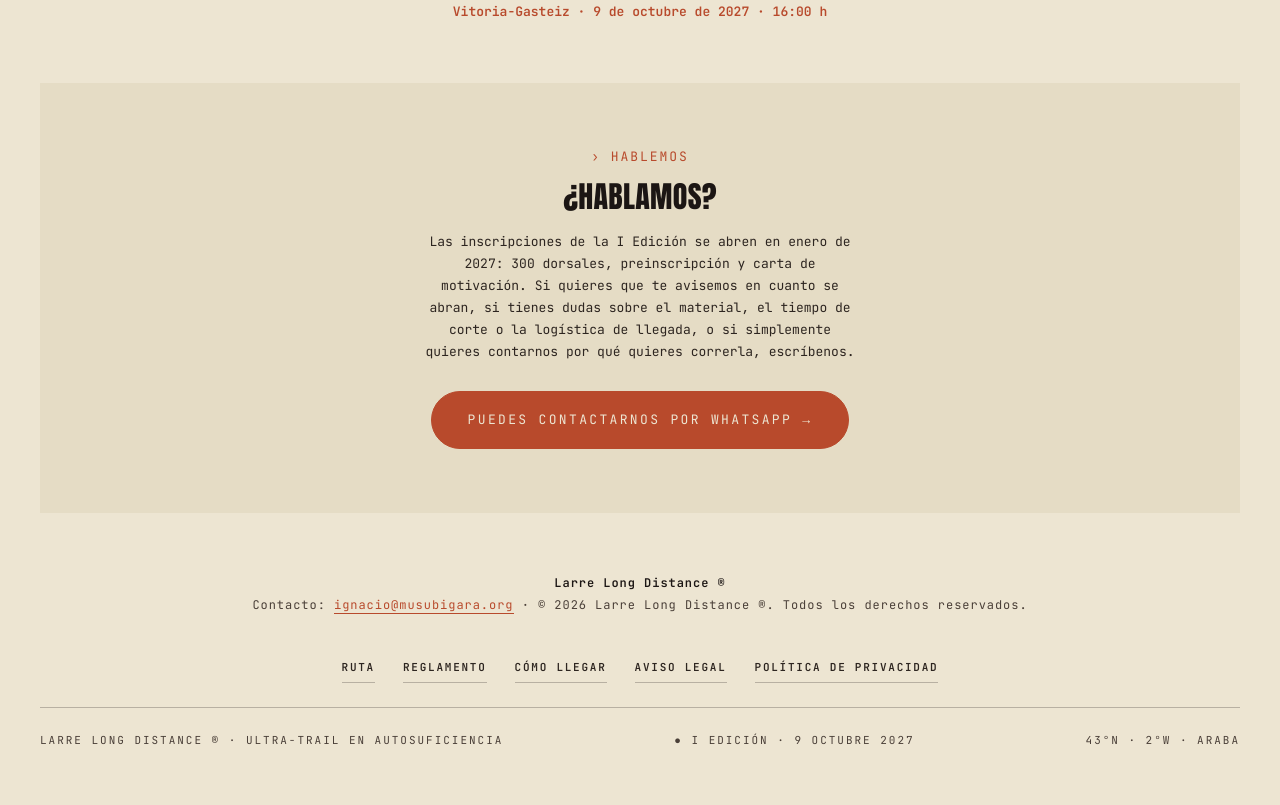
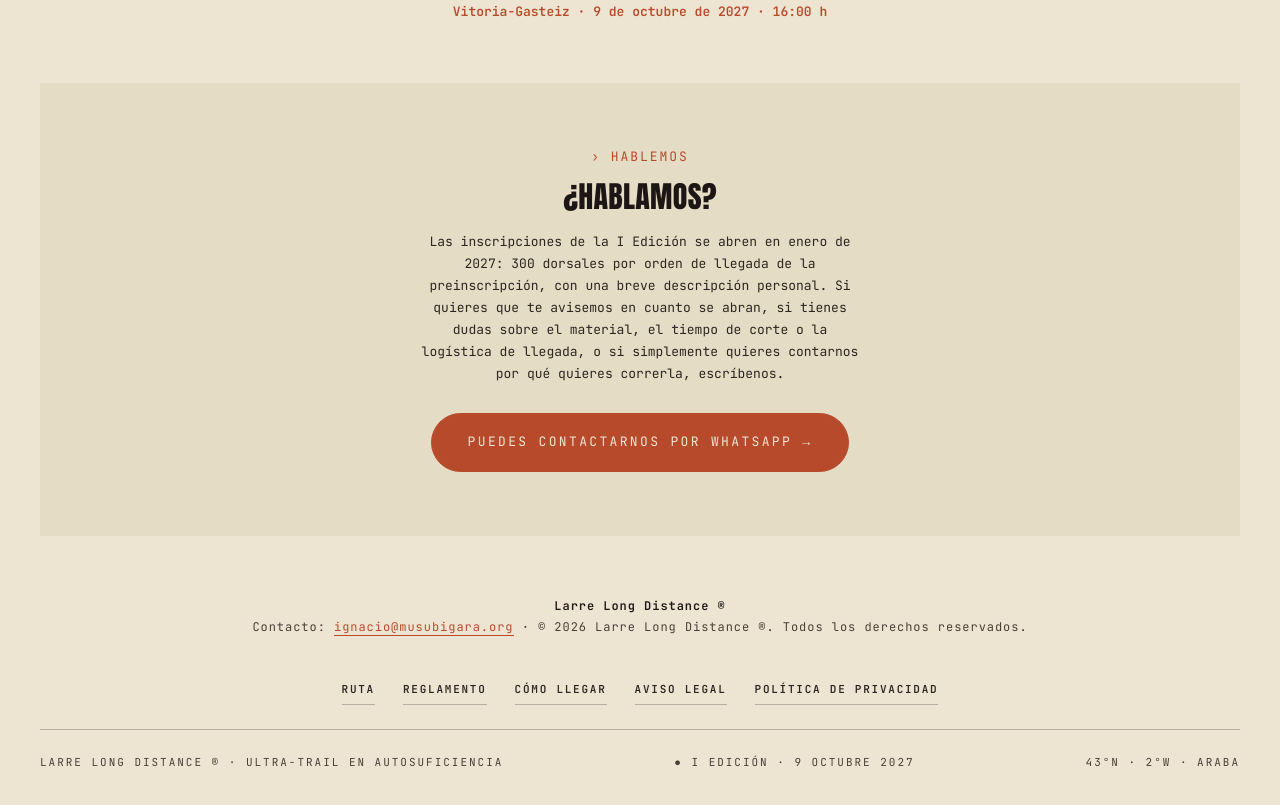
Before and after one commit to isanzarana-create/larrelongdistance, a plain HTML site: page galeria/index.html in a window 1280 px wide. Shown: the part 1626-2431 px from the top of the page. Drawn offline with Linux system fonts and the light colour scheme.

Commit message:
Add files via upload

```diff
--- a/galeria/index.html
+++ b/galeria/index.html
@@ -91,7 +91,7 @@
       <div class="contact-cta-text">
         <div class="pre"><span class="l-es">› Hablemos</span><span class="l-en">› Let's talk</span></div>
         <h3><span class="l-es">¿Hablamos?</span><span class="l-en">Shall we talk?</span></h3>
-        <p><span class="l-es">Las inscripciones de la I Edición se abren en enero de 2027: 300 dorsales, preinscripción y carta de motivación. Si quieres que te avisemos en cuanto se abran, si tienes dudas sobre el material, el tiempo de corte o la logística de llegada, o si simplemente quieres contarnos por qué quieres correrla, escríbenos.</span><span class="l-en">Registration for the 1st Edition opens in January 2027: 300 bibs, pre-registration and a motivation letter. If you want us to let you know the moment it opens, if you have questions about kit, the cut-off or getting here, or if you just want to tell us why you want to run it, write to us.</span></p>
+        <p><span class="l-es">Las inscripciones de la I Edición se abren en enero de 2027: 300 dorsales por orden de llegada de la preinscripción, con una breve descripción personal. Si quieres que te avisemos en cuanto se abran, si tienes dudas sobre el material, el tiempo de corte o la logística de llegada, o si simplemente quieres contarnos por qué quieres correrla, escríbenos.</span><span class="l-en">Registration for the 1st Edition opens in January 2027: 300 bibs allocated in the order pre-registrations arrive, with a short personal description. If you want us to let you know the moment it opens, if you have questions about kit, the cut-off or getting here, or if you just want to tell us why you want to run it, write to us.</span></p>
         <a class="cta-btn" href="https://wa.me/34620463558?text=Hola%20Ignacio%2C%20quiero%20hablar%20sobre%20LARRE%20Long%20Distance" data-es-href="https://wa.me/34620463558?text=Hola%20Ignacio%2C%20quiero%20hablar%20sobre%20LARRE%20Long%20Distance" data-en-href="https://wa.me/34620463558?text=Hi%20Ignacio%2C%20I%27d%20like%20to%20talk%20about%20LARRE%20Long%20Distance" target="_blank" rel="noopener"><span class="l-es">Puedes contactarnos por WhatsApp →</span><span class="l-en">Contact us on WhatsApp →</span></a>
       </div>
     </div>
```
